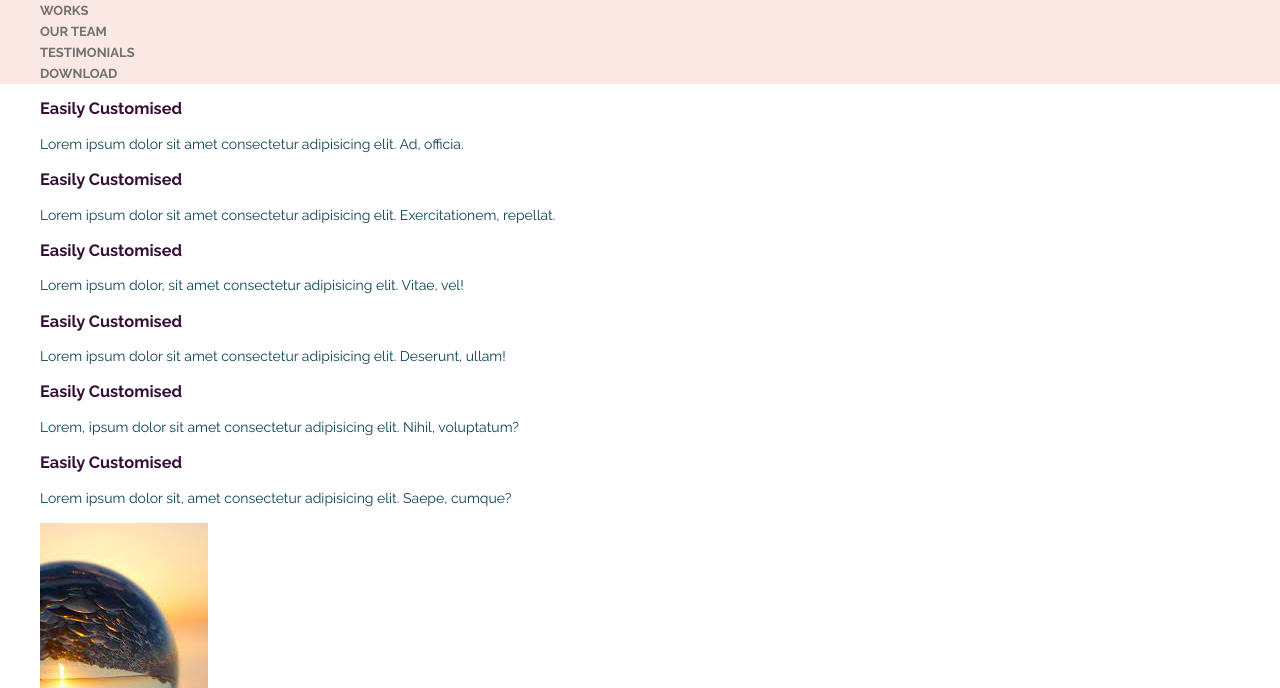
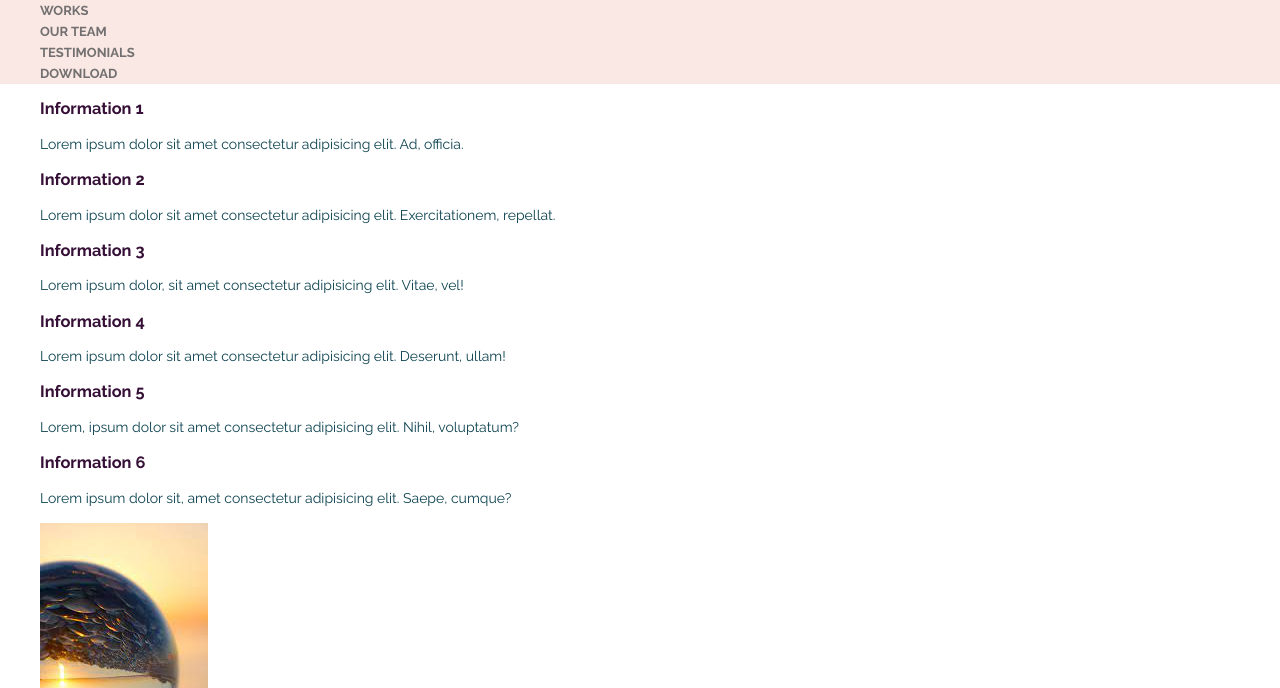
Before and after one commit to VikaChmel/studying, a plain HTML site: page moments/index.html in a window 1280 px wide. Shown: the part 112-800 px from the top of the page. Drawn offline with Linux system fonts and the light colour scheme.

Commit message:
my fourth project, title moments

```diff
--- a/moments/index.html
+++ b/moments/index.html
@@ -43,37 +43,37 @@
 			<h2 class="features-title visualy-hidden">Our Features</h2>
 			<ul class="features-list">
 				<li class="features-list-item">
-					<h3>Easily Customised</h3>
+					<h3>Information 1</h3>
 					<p>
 						Lorem ipsum dolor sit amet consectetur adipisicing elit. Ad, officia.
 					</p>
 				</li>
 				<li class="features-list-item">
-					<h3>Easily Customised</h3>
+					<h3>Information 2</h3>
 					<p>
 						Lorem ipsum dolor sit amet consectetur adipisicing elit. Exercitationem, repellat.
 					</p>
 				</li>
 				<li class="features-list-item">
-					<h3>Easily Customised</h3>
+					<h3>Information 3</h3>
 					<p>
 						Lorem ipsum dolor, sit amet consectetur adipisicing elit. Vitae, vel!
 					</p>
 				</li>
 				<li class="features-list-item">
-					<h3>Easily Customised</h3>
+					<h3>Information 4</h3>
 					<p>
 						Lorem ipsum dolor sit amet consectetur adipisicing elit. Deserunt, ullam!
 					</p>
 				</li>
 				<li class="features-list-item">
-					<h3>Easily Customised</h3>
+					<h3>Information 5</h3>
 					<p>
 						Lorem, ipsum dolor sit amet consectetur adipisicing elit. Nihil, voluptatum?
 					</p>
 				</li>
 				<li class="features-list-item">
-					<h3>Easily Customised</h3>
+					<h3>Information 6</h3>
 					<p>
 						Lorem ipsum dolor sit, amet consectetur adipisicing elit. Saepe, cumque?
 					</p>
```
